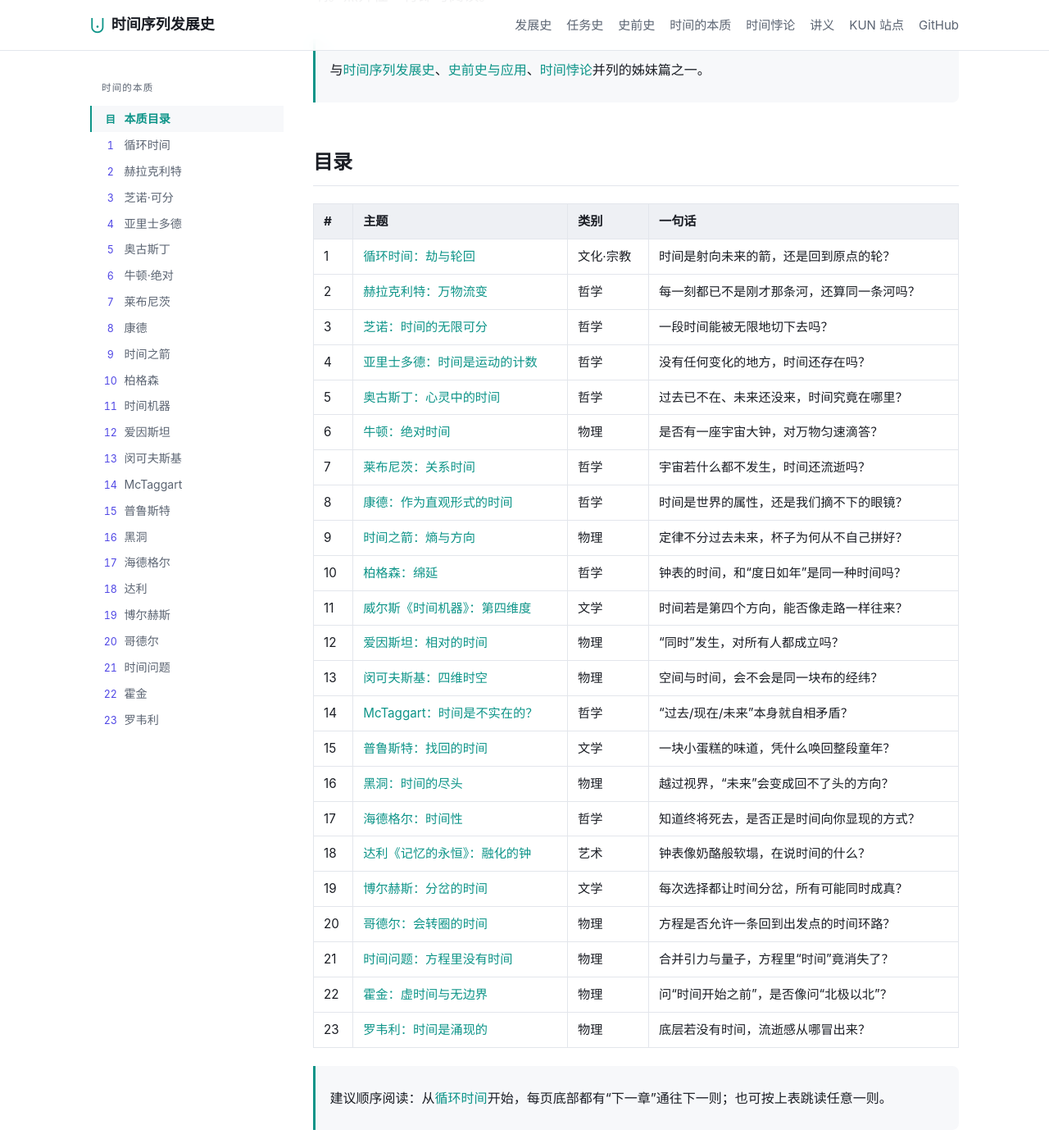
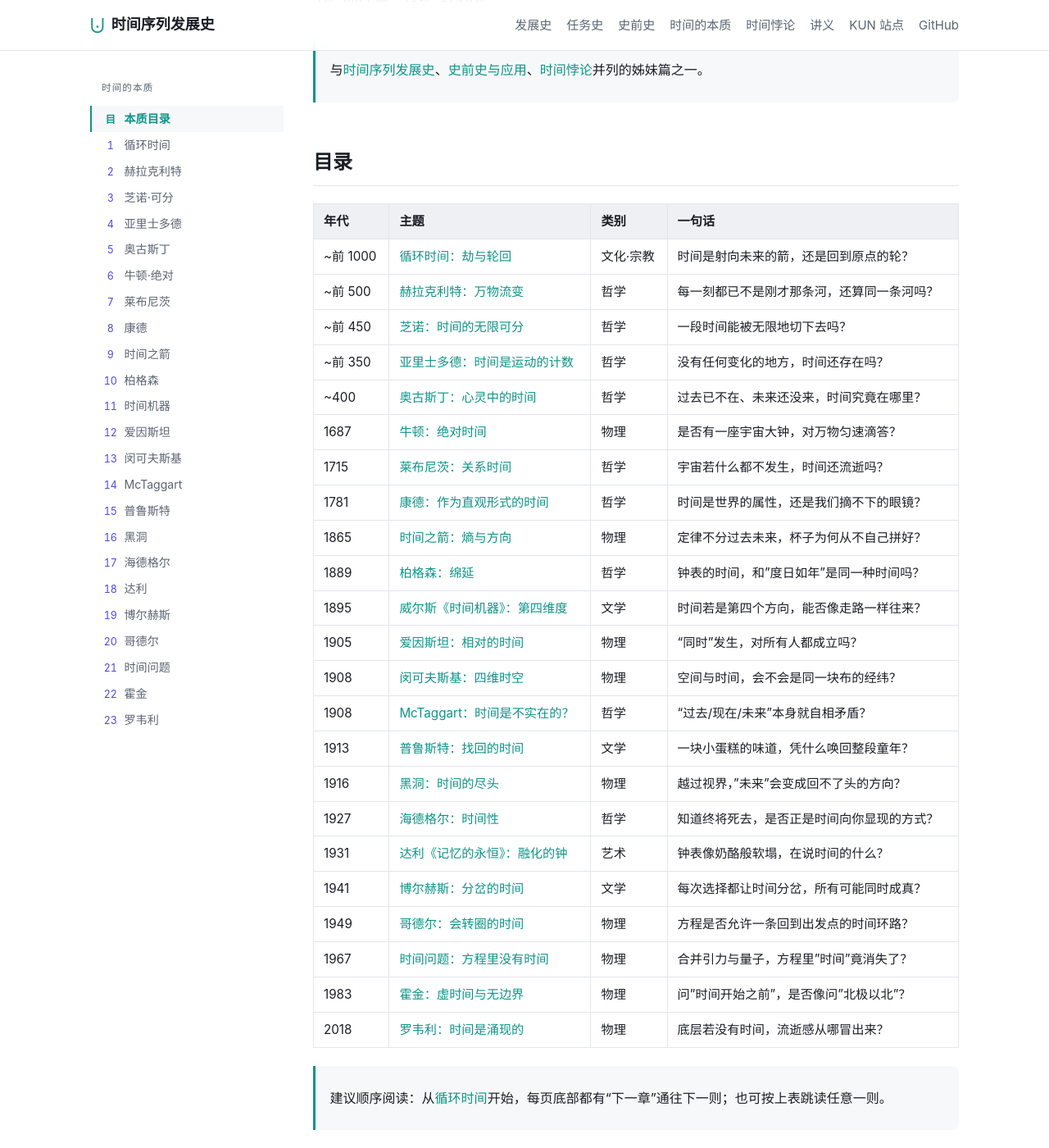
Before and after one commit to JiangYou2025/kun, a Jekyll site: the page built from nature-of-time.md, in a window 1280 px wide and 1400 px high, scrolled down 335 px. Shown: the whole window at 82% size. Built offline with Jekyll 4.4.1, drawn with Linux system fonts in a browser that asks for light colours.

Commit message:
Replace sequential numbers with historical dates in nature-of-time index
From ~1000 BC (cyclic time) to 2018 (Rovelli), each entry now shows
the approximate year of the work/idea instead of 1-23 numbering.

```diff
--- a/nature-of-time.md
+++ b/nature-of-time.md
@@ -11,31 +11,31 @@ lead: "本书讲的是时间序列——沿时间排列的数据。但“时间
 
 ## 目录
 
-| # | 主题 | 类别 | 一句话 |
-|---|------|------|--------|
-| 1 | [循环时间：劫与轮回](cyclic-time/) | 文化·宗教 | 时间是射向未来的箭，还是回到原点的轮？ |
-| 2 | [赫拉克利特：万物流变](heraclitus/) | 哲学 | 每一刻都已不是刚才那条河，还算同一条河吗？ |
-| 3 | [芝诺：时间的无限可分](zeno-divisibility/) | 哲学 | 一段时间能被无限地切下去吗？ |
-| 4 | [亚里士多德：时间是运动的计数](aristotle/) | 哲学 | 没有任何变化的地方，时间还存在吗？ |
-| 5 | [奥古斯丁：心灵中的时间](augustine/) | 哲学 | 过去已不在、未来还没来，时间究竟在哪里？ |
-| 6 | [牛顿：绝对时间](newton/) | 物理 | 是否有一座宇宙大钟，对万物匀速滴答？ |
-| 7 | [莱布尼茨：关系时间](leibniz/) | 哲学 | 宇宙若什么都不发生，时间还流逝吗？ |
-| 8 | [康德：作为直观形式的时间](kant/) | 哲学 | 时间是世界的属性，还是我们摘不下的眼镜？ |
-| 9 | [时间之箭：熵与方向](arrow-of-time/) | 物理 | 定律不分过去未来，杯子为何从不自己拼好？ |
-| 10 | [柏格森：绵延](bergson/) | 哲学 | 钟表的时间，和“度日如年”是同一种时间吗？ |
-| 11 | [威尔斯《时间机器》：第四维度](wells/) | 文学 | 时间若是第四个方向，能否像走路一样往来？ |
-| 12 | [爱因斯坦：相对的时间](einstein/) | 物理 | “同时”发生，对所有人都成立吗？ |
-| 13 | [闵可夫斯基：四维时空](minkowski/) | 物理 | 空间与时间，会不会是同一块布的经纬？ |
-| 14 | [McTaggart：时间是不实在的？](mctaggart/) | 哲学 | “过去/现在/未来”本身就自相矛盾？ |
-| 15 | [普鲁斯特：找回的时间](proust/) | 文学 | 一块小蛋糕的味道，凭什么唤回整段童年？ |
-| 16 | [黑洞：时间的尽头](black-hole-time/) | 物理 | 越过视界，“未来”会变成回不了头的方向？ |
-| 17 | [海德格尔：时间性](heidegger/) | 哲学 | 知道终将死去，是否正是时间向你显现的方式？ |
-| 18 | [达利《记忆的永恒》：融化的钟](dali/) | 艺术 | 钟表像奶酪般软塌，在说时间的什么？ |
-| 19 | [博尔赫斯：分岔的时间](borges/) | 文学 | 每次选择都让时间分岔，所有可能同时成真？ |
-| 20 | [哥德尔：会转圈的时间](godel/) | 物理 | 方程是否允许一条回到出发点的时间环路？ |
-| 21 | [时间问题：方程里没有时间](problem-of-time/) | 物理 | 合并引力与量子，方程里“时间”竟消失了？ |
-| 22 | [霍金：虚时间与无边界](hawking/) | 物理 | 问“时间开始之前”，是否像问“北极以北”？ |
-| 23 | [罗韦利：时间是涌现的](rovelli/) | 物理 | 底层若没有时间，流逝感从哪冒出来？ |
+| 年代 | 主题 | 类别 | 一句话 |
+|------|------|------|--------|
+| ~前 1000 | [循环时间：劫与轮回](cyclic-time/) | 文化·宗教 | 时间是射向未来的箭，还是回到原点的轮？ |
+| ~前 500 | [赫拉克利特：万物流变](heraclitus/) | 哲学 | 每一刻都已不是刚才那条河，还算同一条河吗？ |
+| ~前 450 | [芝诺：时间的无限可分](zeno-divisibility/) | 哲学 | 一段时间能被无限地切下去吗？ |
+| ~前 350 | [亚里士多德：时间是运动的计数](aristotle/) | 哲学 | 没有任何变化的地方，时间还存在吗？ |
+| ~400 | [奥古斯丁：心灵中的时间](augustine/) | 哲学 | 过去已不在、未来还没来，时间究竟在哪里？ |
+| 1687 | [牛顿：绝对时间](newton/) | 物理 | 是否有一座宇宙大钟，对万物匀速滴答？ |
+| 1715 | [莱布尼茨：关系时间](leibniz/) | 哲学 | 宇宙若什么都不发生，时间还流逝吗？ |
+| 1781 | [康德：作为直观形式的时间](kant/) | 哲学 | 时间是世界的属性，还是我们摘不下的眼镜？ |
+| 1865 | [时间之箭：熵与方向](arrow-of-time/) | 物理 | 定律不分过去未来，杯子为何从不自己拼好？ |
+| 1889 | [柏格森：绵延](bergson/) | 哲学 | 钟表的时间，和”度日如年”是同一种时间吗？ |
+| 1895 | [威尔斯《时间机器》：第四维度](wells/) | 文学 | 时间若是第四个方向，能否像走路一样往来？ |
+| 1905 | [爱因斯坦：相对的时间](einstein/) | 物理 | “同时”发生，对所有人都成立吗？ |
+| 1908 | [闵可夫斯基：四维时空](minkowski/) | 物理 | 空间与时间，会不会是同一块布的经纬？ |
+| 1908 | [McTaggart：时间是不实在的？](mctaggart/) | 哲学 | “过去/现在/未来”本身就自相矛盾？ |
+| 1913 | [普鲁斯特：找回的时间](proust/) | 文学 | 一块小蛋糕的味道，凭什么唤回整段童年？ |
+| 1916 | [黑洞：时间的尽头](black-hole-time/) | 物理 | 越过视界，”未来”会变成回不了头的方向？ |
+| 1927 | [海德格尔：时间性](heidegger/) | 哲学 | 知道终将死去，是否正是时间向你显现的方式？ |
+| 1931 | [达利《记忆的永恒》：融化的钟](dali/) | 艺术 | 钟表像奶酪般软塌，在说时间的什么？ |
+| 1941 | [博尔赫斯：分岔的时间](borges/) | 文学 | 每次选择都让时间分岔，所有可能同时成真？ |
+| 1949 | [哥德尔：会转圈的时间](godel/) | 物理 | 方程是否允许一条回到出发点的时间环路？ |
+| 1967 | [时间问题：方程里没有时间](problem-of-time/) | 物理 | 合并引力与量子，方程里”时间”竟消失了？ |
+| 1983 | [霍金：虚时间与无边界](hawking/) | 物理 | 问”时间开始之前”，是否像问”北极以北”？ |
+| 2018 | [罗韦利：时间是涌现的](rovelli/) | 物理 | 底层若没有时间，流逝感从哪冒出来？ |
 
 > 建议顺序阅读：从[循环时间](cyclic-time/)开始，每页底部都有“下一章”通往下一则；也可按上表跳读任意一则。
 
```
